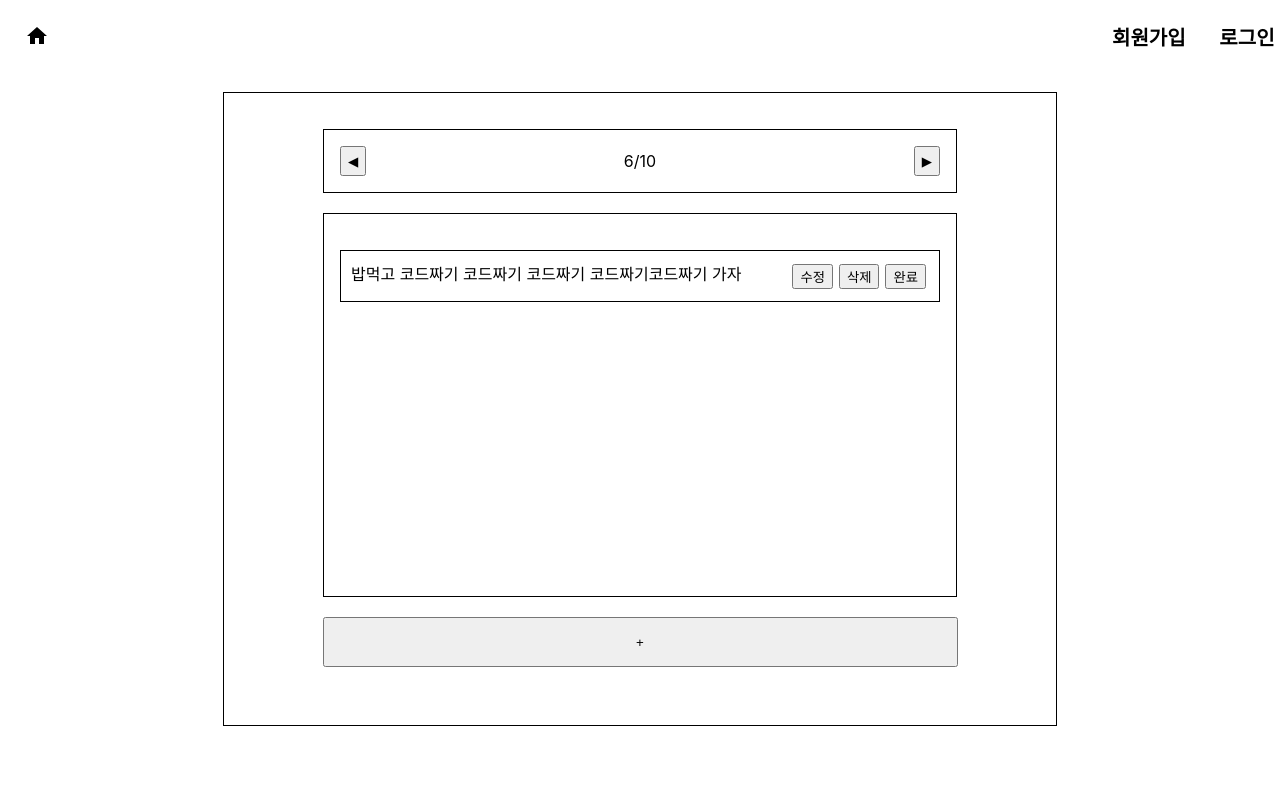
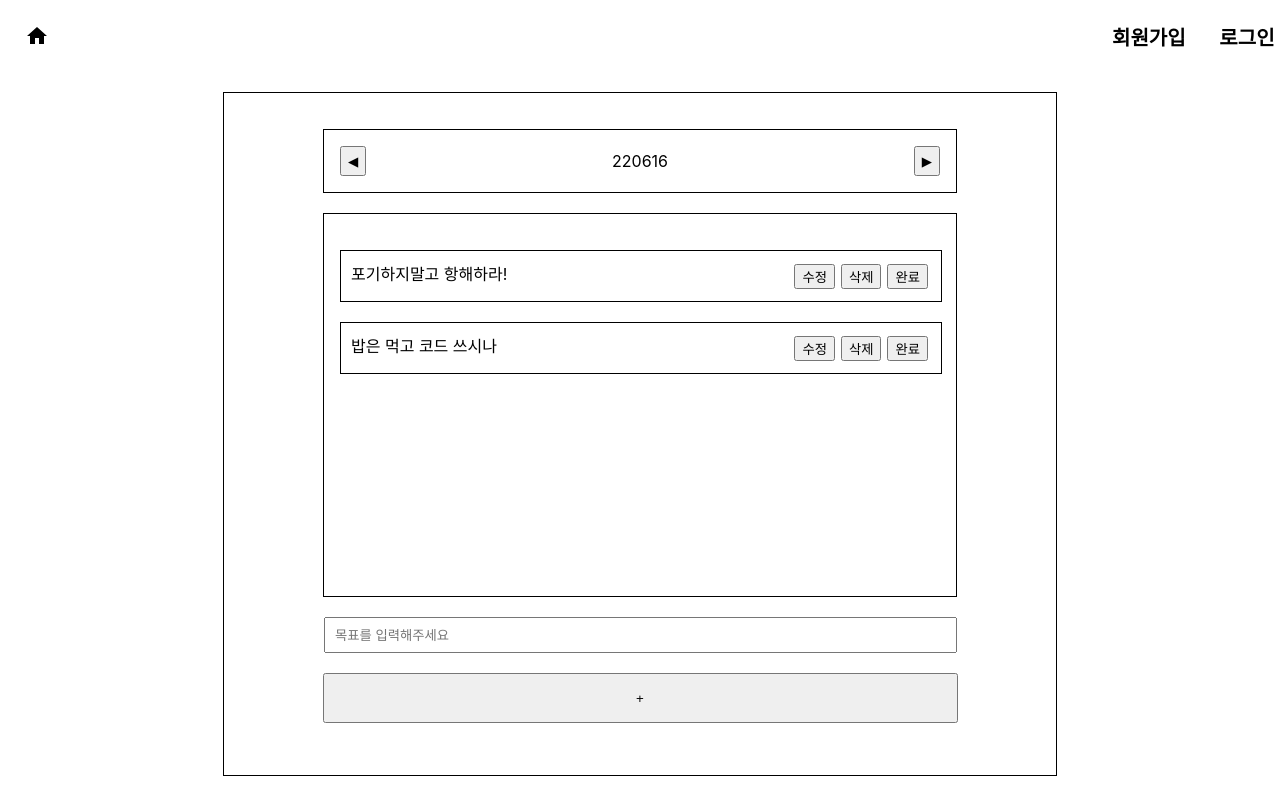
Before and after one commit to yupja/seven_teams, a React (Create React App) app in the folder FrontEnd/: page / in a window 1280 px wide. Built offline with nearby package versions, Linux system fonts and the light colour scheme; no server answers.

Commit message:
state조회, axios 요청 확인 차
(cherry picked from commit 9295389694045fc161660d9e2a70b50d24ce0c07)

```diff
--- a/FrontEnd/src/Home.js
+++ b/FrontEnd/src/Home.js
@@ -1,34 +1,74 @@
 import React from "react";
 import styled from "styled-components";
 import { useNavigate } from "react-router-dom";
-import Header from "./Header"
+import { useDispatch, useSelector } from "react-redux";
 
+import { loadWriteFB, addWriteFB } from "./redux/modules/write";
+import { loadTodo } from "./redux/modules/axios";
 
+import axios from "axios";
+import Header from "./Header";
 
 const Home = (props) => {
   const navigate = useNavigate();
+  const dispatch = useDispatch();
+
+  const write_ref = React.useRef(null);
+
+  React.useEffect(() => {
+    dispatch(loadTodo());
+  }, []);
+  // 렌더링 될 때마다 실행 됨
+  // useEffect가 middleware를 실행시켜줌
+  // useEffect 안에 [value] =  화면에 value값이 변경될 때 실행
+  // 빈칸은 화면에 첫 렌더링이 될 때 실행
+
+  const addWriteList = () => {
+    dispatch(
+      addWriteFB({
+        write: write_ref.current?.value,
+        checkComplete: false,
+      })
+    );
+  };
+  const write_data = useSelector((state) => state.write);
+  // FB 콜렉션 write 불러오기
+  // console.log(write_data);
+  // 리듀서된 state를 가져와서 write_data에 넣어줘
 
   return (
     <>
-    <Header/>
+      <Header />
+
       <Container>
         <Date>
           <button>◀</button>
-        <p>6/10</p>
+          <p>{write_data.list[0].goalDay}</p>
           <button>▶</button>
         </Date>
+
         <Box>
-        <Todo>
-          <span>밥먹고 코드짜기 코드짜기 코드짜기 코드짜기코드짜기 가자</span>
+          {write_data.list.map((list, index) => {
+            return (
+              <Todo key={index}>
+                <span>{list.todo}</span>
                 <button>완료</button>
                 <button>삭제</button>
                 <button>수정</button>
               </Todo>
+            );
+          })}
         </Box>
+        <input
+          type="text"
+          ref={write_ref}
+          placeholder="  목표를 입력해주세요"
+        />
         <button
           className="Plus"
           onClick={() => {
-          navigate("/Todo");
+            addWriteList();
+            // navigate("/Todo");
           }}
         >
           +
@@ -40,12 +80,21 @@ const Home = (props) => {
 
 const Container = styled.div`
   width: 800px;
-  height: 600px;
+  height: 650px;
   margin: 20px auto;
   padding: 16px;
   border: 1px solid;
   & div {
     margin: 20px auto;
+  }
+
+  & input {
+    width: 625px;
+    height: 30px;
+    margin: 20px auto;
+    justify-content: center;
+    align-items: center;
+    display: flex;
   }
   .Plus {
     width: 635px;
@@ -75,17 +124,18 @@ const Box = styled.div`
   margin: auto;
   padding: 16px;
   border: 1px solid;
-  display: flex;
+  display: column;
   & p {
     margin: auto;
   }
 `;
 
 const Todo = styled.div`
-  width: 600px;
+  width: 580px;
   height: 30px;
   padding: 10px;
   border: 1px solid;
+
   & p {
   }
   & button {
--- a/FrontEnd/src/Todo.js
+++ b/FrontEnd/src/Todo.js
@@ -4,8 +4,8 @@ import { useNavigate } from "react-router-dom";
 
 import Header from "./Header"
 
+const Home = (props) => {
 
-const Home = (props) => {
   const navigate = useNavigate();
 
   return (
--- a/FrontEnd/src/index.js
+++ b/FrontEnd/src/index.js
@@ -4,15 +4,18 @@ import './index.css';
 import App from './App';
 import reportWebVitals from './reportWebVitals';
 import { BrowserRouter } from "react-router-dom";
-// 웹브라우저 정보를 props로 넘겨줌 , 어떤페이지 이동할지 어디있는지 알 수 있다
+import { Provider } from "react-redux";
+import store from "./redux/configStore"
 
-// 이부분이 index.html에 있는 div#root에 우리가 만든 컴포넌트를 실제로 랜더링하도록 연결해주는 부분입니다.
 ReactDOM.render(
-  <BrowserRouter>
-    <App />
-  </BrowserRouter>,
-  document.getElementById("root")
+    <Provider store={store}>
+        <BrowserRouter>
+            <App />
+        </BrowserRouter>
+    </Provider>,
+    document.getElementById("root")
 );
+
 
 // If you want to start measuring performance in your app, pass a function
 // to log results (for example: reportWebVitals(console.log))
--- /dev/null
+++ b/FrontEnd/src/redux/configStore.js
@@ -0,0 +1,19 @@
+//configStore.js
+//리듀서들을 묶어서 createStore에 넣어줌
+import {createStore, combineReducers, applyMiddleware} from "redux";
+import thunk from "redux-thunk";
+import write from "./modules/write";
+
+// root 리듀서를 만들어줍니다.
+// 나중에 리듀서를 여러개 만들게 되면 여기에 하나씩 추가해주는 거예요!
+const middlewares = [thunk];
+const rootReducer = combineReducers({ write });
+const enhancer = applyMiddleware(...middlewares);
+
+// 스토어를 만듭니다.
+const store = createStore(rootReducer, enhancer);
+
+export default store;
+
+//reducer를 뭉친거 rootReducer로 store를 만들었다
+//스토어 데이터를 사용하고 싶어서 사용한다.
--- /dev/null
+++ b/FrontEnd/src/redux/modules/axios.js
@@ -0,0 +1,18 @@
+// axios middleware
+// ./redux/modules/axios.js
+
+import instance from "../shared/Request";
+
+export const loadTodo = () => {
+	return function(dispatch){
+
+		// 만들어둔 instance에 보낼 요청 타입과 주소로 요청합니다.
+		instance.get("/todo/101010").then((res) => {
+            console.log(res)
+			// 요청이 정상적으로 끝나고 응답을 받아왔다면 수행할 작업!
+		}).catch(err => {
+			// 요청이 정상적으로 끝나지 않았을 때(오류 났을 때) 수행할 작업!
+			console.log("에러 났어!");
+		})
+	}
+}
--- /dev/null
+++ b/FrontEnd/src/redux/modules/write.js
@@ -0,0 +1,102 @@
+// write.js
+import {
+  collection,
+  getDocs,
+  addDoc,
+  updateDoc,
+  doc,
+  deleteDoc,
+} from "firebase/firestore";
+
+// Actions
+const LOAD = "write/LOAD";
+const ADD = "write/ADD";
+
+const initialState = {
+  list: [
+    {
+      todo: "포기하지말고 항해하라!",
+      checkComplete: "false",
+      goalDay: "220616",
+    },
+    {
+      todo: "밥은 먹고 코드 쓰시나",
+      checkComplete: "true",
+      goalDay: "220616",
+    },
+
+  ],
+};
+
+// Action Creators
+export function loadWrite(write_list) {
+  return { type: LOAD, write_list };
+}
+
+export function addWrite(write) {
+  return { type: ADD, write };
+}
+
+// 미들웨어 가져오기
+export const loadWriteFB = () => {
+  return async function (dispatch) {
+    const write_data = await getDocs(collection(db, "write"));
+    let write_list = [];
+    // console.log(write_data);
+    // firebase 콜렉션 db에서 write를 가져올거야, 콘솔확인
+    // 빈 배열 하나 만들어주고
+
+    write_data.forEach((b) => {
+      write_list.push({ id: b.id, ...b.data() });
+      // write_data를 하나씩 배열 데이터로 만들어줍시다!
+      // 콘솔로 확인해요!
+      // console.log(b.id, b.data());
+      // write_list 빈 배열에 하나씩 넣어줘
+    });
+
+    dispatch(loadWrite(write_list));
+    // 잘 만들어졌는 지 리스트도 확인해봐요! :)
+    // console.log(write_list);
+    // loadwrite(write_list) = Load Type에 FB 데이터를 디스패치 보내
+  };
+};
+
+// 미들웨어 추가하기
+export const addWriteFB = (write) => {
+  return async function (dispatch) {
+    console.log(write);
+    const docRef = await addDoc(collection(db, "write"), write);
+    const write_data = { id: docRef.id, ...write };
+    dispatch(addWrite(write_data));
+    // 추가하는것도 비동기 작업이다 그래서 async,await로 차례대로하자
+    // await =  addDoc 작업 끝날때까지 기다렸다가 답주고가
+    // addDoc((db,콜렉션이름, 추가할데이터 함수로 받아온 write))
+  };
+};
+
+
+// Reducer
+export default function reducer(state = initialState, action = {}) {
+  switch (action.type) {
+    case "write/LOAD": {
+      return { list: action.write_list };
+    }
+    // 리듀서를 내보낼건데 state= 값이 없으면 init초기값을 보여줘
+    // 액션 타입을 case로 swith 해보자
+    // 미들웨어에서 디스패치한 wirte_list를
+    // list에 넣어서 보여줘
+
+    case "write/ADD": {
+      console.log("이제 값을 넣을꺼야!");
+      const new_write_list = [...state.list, action.write];
+      return { ...state, list: new_write_list };
+    }
+    // console.log({list: new_write_list});
+    // console.log(new_Write_list);
+    // 액션에 createWrite이 디스패치되어 case를 switch했다,
+    // 리턴값은 리스트에 새로운 버킷리스트를 넣어줄거야
+
+    default:
+      return state;
+  }
+}
--- /dev/null
+++ b/FrontEnd/src/redux/shared/Request.js
@@ -0,0 +1,14 @@
+// ./redux/shared/Request.js
+
+import axios from "axios";
+
+const instance = axios.create({
+	baseURL: "http://whitewise.shop" // 요청을 www.aa.com/user로 보낸다면, www.aa.com까지 기록
+});
+
+// 가지고 있는 토큰 넣어주기!
+// 로그인 전이면 토큰이 없으니 못 넣어요.
+// 그럴 땐 로그인 하고 토큰을 받아왔을 때 넣어줍시다.
+// instance.defaults.headers.common["Authorization"] = USER_TOKEN;
+
+export default instance;
```
Also changed, not shown: FrontEnd/package.json (+2 -6 lines), FrontEnd/src/setProxy.js (added, +13 -0 lines), 2 other files (tests, documents, lock files or other folders). Lines whose indentation alone changed are shown as unchanged.
